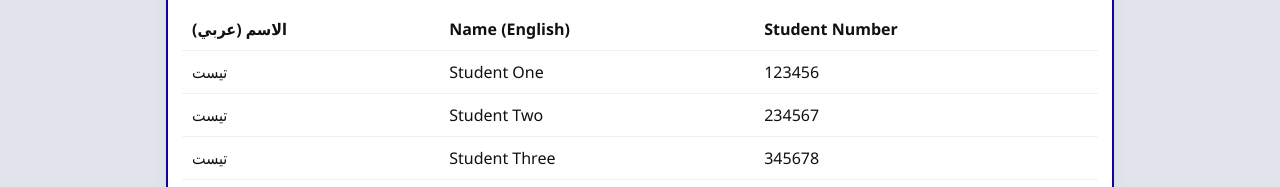
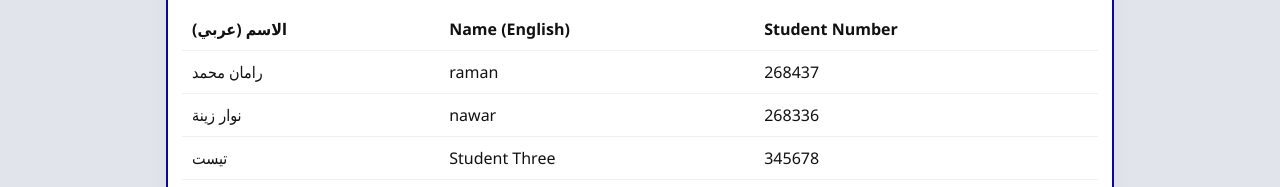
Before and after one commit to RamanMhmd/iwb202-projectes, a plain HTML site: page home.html in a window 1280 px wide. Shown: the part 164-351 px from the top of the page. Drawn offline with nearby package versions, Linux system fonts and the light colour scheme.

Commit message:
Update home.html

```diff
--- a/home.html
+++ b/home.html
@@ -35,14 +35,14 @@
                 </thead>
                 <tbody id="membersList">
                     <tr>
-                        <td>تيست</td>
-                        <td>Student One</td>
-                        <td>123456</td>
+                        <td>رامان محمد</td>
+                        <td>raman</td>
+                        <td>268437</td>
                     </tr>
                     <tr>
-                        <td>تيست</td>
-                        <td>Student Two</td>
-                        <td>234567</td>
+                        <td>نوار زينة</td>
+                        <td>nawar</td>
+                        <td>268336</td>
                     </tr>
                     <tr>
                         <td>تيست</td>
@@ -82,4 +82,5 @@
     <footer class="footer">SVU 🔥</footer>
 </body>
 
+
 </html>
```
